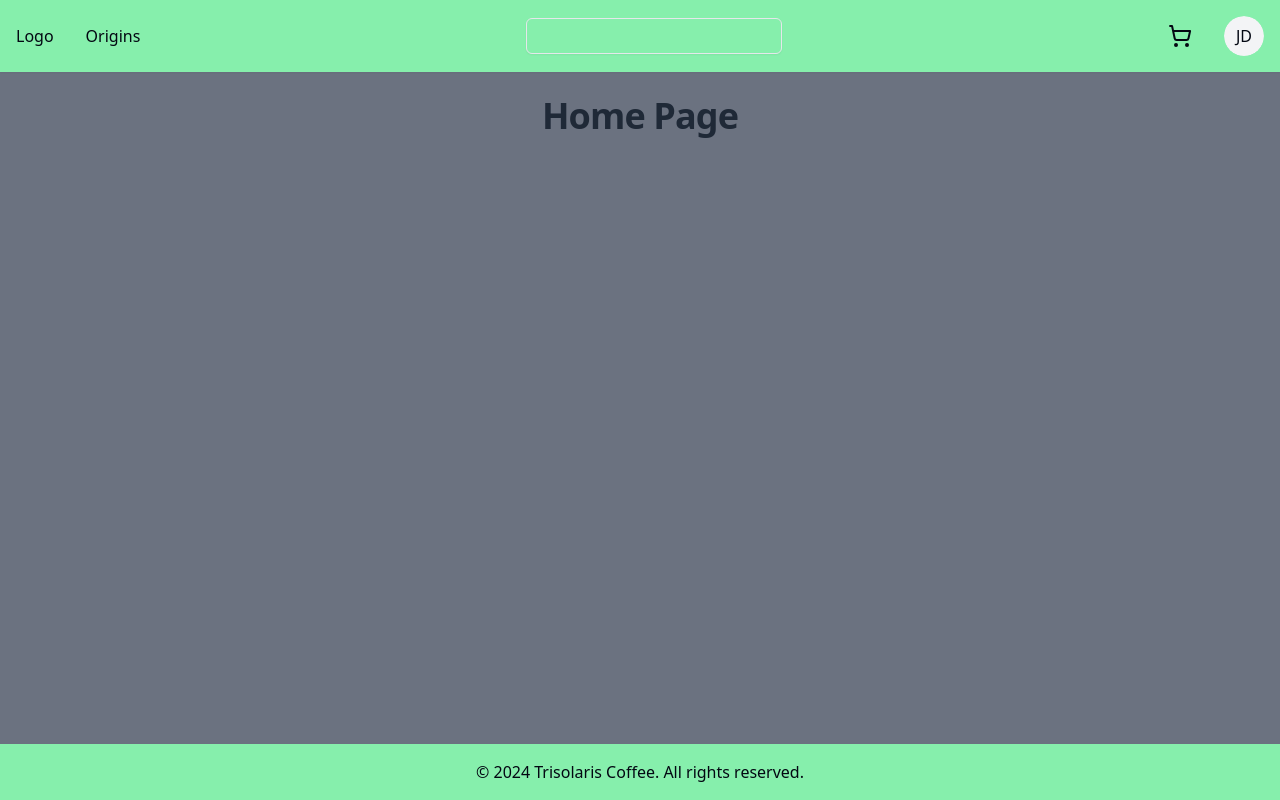
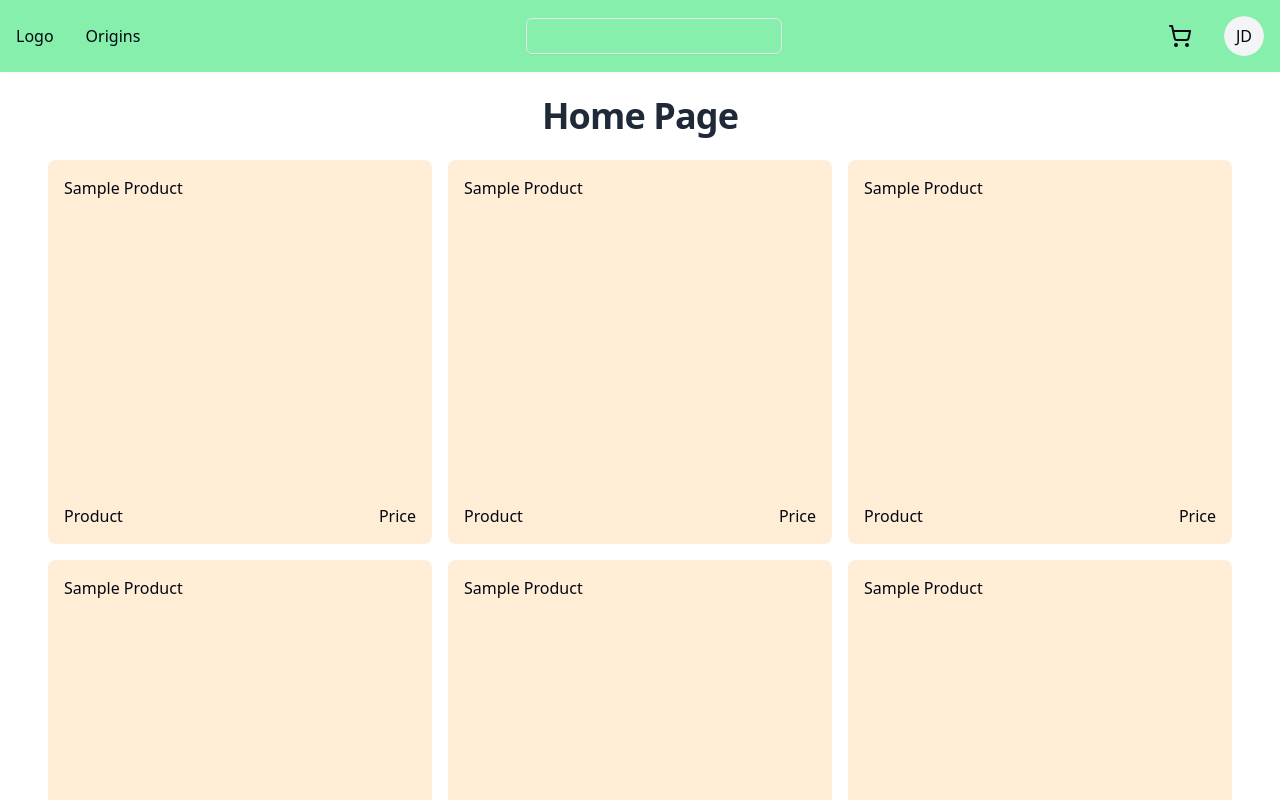
Before and after one commit to yurikdotdev/trisolaris-roastery-frontend, a React (Vite) app: page / in a window 1280 px wide. Shown: the top 800 px of the page. Built offline with nearby package versions, Linux system fonts and the light colour scheme.

Commit message:
feat: add basic product item

```diff
--- a/src/components/Footer.tsx
+++ b/src/components/Footer.tsx
@@ -1,6 +1,6 @@
 function Footer() {
   return (
-    <div className="absolute bottom-0 w-full bg-green-300 py-4 mt-auto">
+    <div className="bottom-0 w-full bg-green-300 py-4 mt-auto">
       <div className="text-center">
         <p>&copy; 2024 Trisolaris Coffee. All rights reserved.</p>
       </div>
--- /dev/null
+++ b/src/components/ProductContainer.tsx
@@ -0,0 +1,15 @@
+import ProductItem from './ProductItem';
+
+const testProducts = Array(30).fill(null);
+
+function ProductContainer() {
+  return (
+    <div className='flex flex-wrap gap-4 justify-center'>
+      {testProducts.map((_, index) => (
+        <ProductItem key={index} />
+      ))}
+    </div>
+  );
+}
+
+export default ProductContainer;
--- /dev/null
+++ b/src/components/ProductItem.tsx
@@ -0,0 +1,15 @@
+import { Link } from 'react-router-dom';
+
+function ProductItem() {
+  return (
+    <Link to={'/details'} className='p-4 w-96 h-96 bg-orange-100 flex flex-col justify-between align-middle rounded-lg'>
+      <p>Sample Product</p>
+      <div className='flex justify-between gap-4'>
+        <p>Product</p>
+        <p>Price</p>
+      </div>
+    </Link>
+  );
+}
+
+export default ProductItem
--- a/src/pages/Home/Home.tsx
+++ b/src/pages/Home/Home.tsx
@@ -1,13 +1,15 @@
 import Container from '@/components/Container';
 import Footer from '@/components/Footer';
+import ProductContainer from '@/components/ProductContainer';
 import TopBar from '@/components/TopBar';
 import Header from './components/Header';
 
 function Home() {
   return (
-    <Container className="h-screen bg-gray-500">
+    <Container>
       <TopBar />
       <Header />
+      <ProductContainer></ProductContainer>
       <Footer />
     </Container>
   );
--- /dev/null
+++ b/src/pages/ProductDetail/ProductDetail.tsx
@@ -0,0 +1,7 @@
+function ProductDetail() {
+  return (
+    <div>ProductDetail</div>
+  )
+}
+
+export default ProductDetail
```
Also changed, not shown: src/router.tsx (+8 -3 lines).
